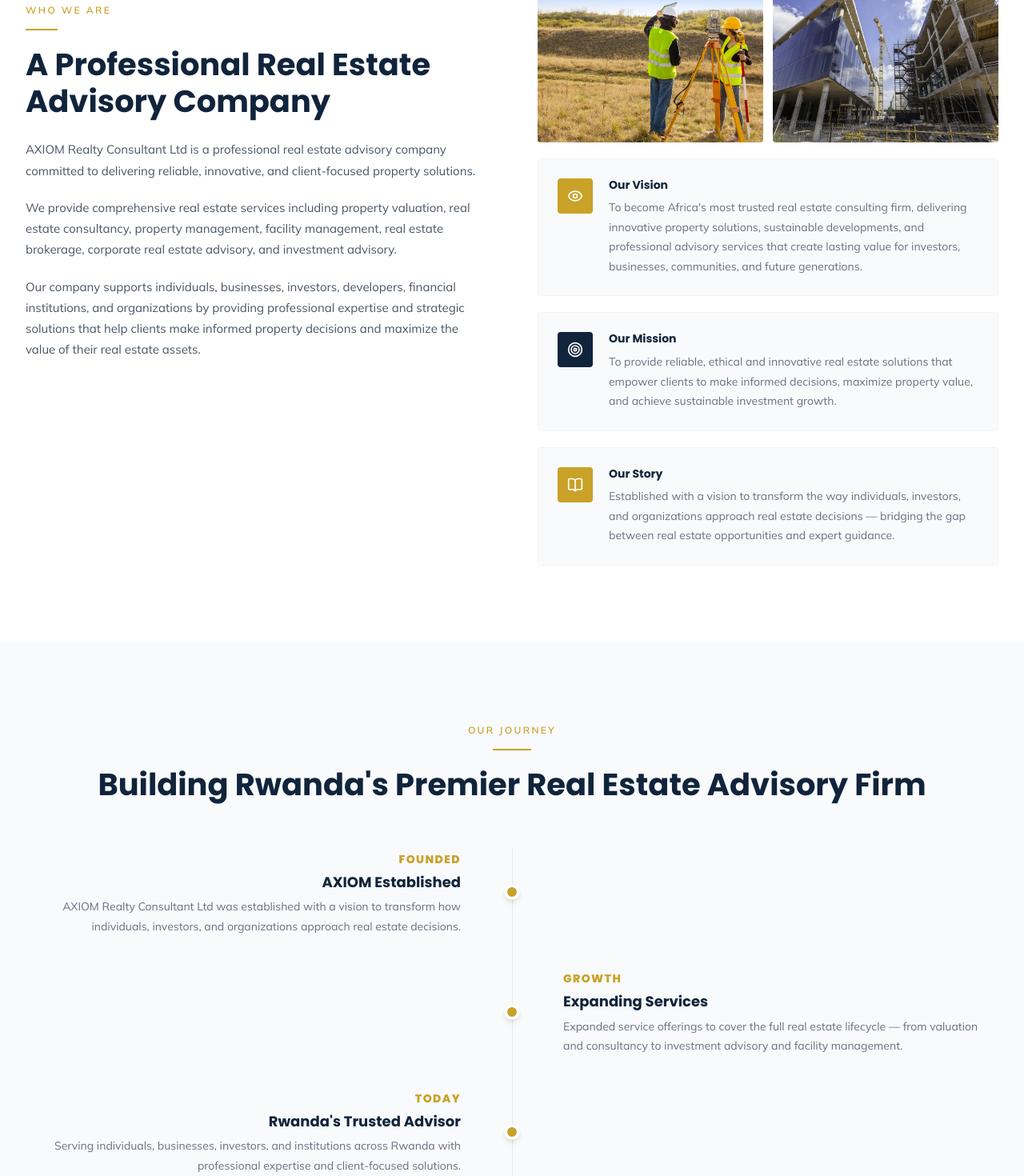
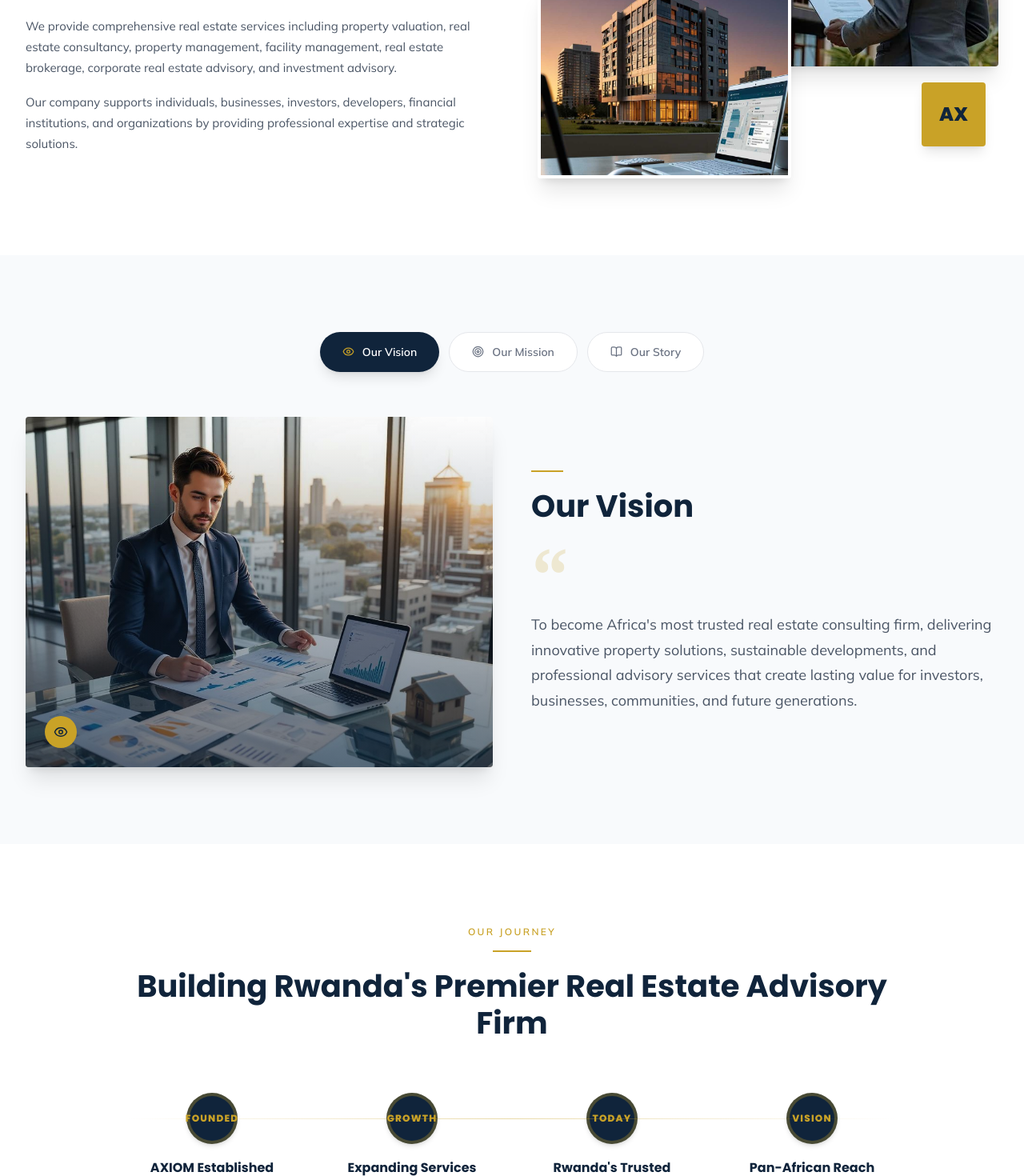
Before and after one commit to Muhinde234/orivanta, a Next.js app: page /about in a window 1280 px wide. Shown: the part 780-2250 px from the top of the page at 80% size. Built offline with nearby package versions, Linux system fonts and the light colour scheme; no server answers; the database is empty.

Commit message:
circle the button

```diff
--- a/app/about/AboutContent.tsx
+++ b/app/about/AboutContent.tsx
@@ -1,5 +1,6 @@
 'use client';
-import { motion } from 'framer-motion';
+import { useState } from 'react';
+import { motion, AnimatePresence } from 'framer-motion';
 import Image from 'next/image';
 import { Eye, Target, BookOpen } from 'lucide-react';
 import { useCMS } from '@/lib/useCMS';
@@ -7,19 +8,52 @@
 const TIMELINE = [
   { year: 'Founded', title: 'AXIOM Established', desc: 'AXIOM Realty Consultant Ltd was established with a vision to transform how individuals, investors, and organizations approach real estate decisions.' },
   { year: 'Growth', title: 'Expanding Services', desc: 'Expanded service offerings to cover the full real estate lifecycle — from valuation and consultancy to investment advisory and facility management.' },
-  { year: 'Today', title: 'Rwanda\'s Trusted Advisor', desc: 'Serving individuals, businesses, investors, and institutions across Rwanda with professional expertise and client-focused solutions.' },
-  { year: 'Vision', title: 'Pan-African Reach', desc: 'Working toward becoming Africa\'s most trusted real estate consulting firm, delivering innovative solutions that create lasting value.' },
+  { year: 'Today', title: "Rwanda's Trusted Advisor", desc: 'Serving individuals, businesses, investors, and institutions across Rwanda with professional expertise and client-focused solutions.' },
+  { year: 'Vision', title: 'Pan-African Reach', desc: "Working toward becoming Africa's most trusted real estate consulting firm, delivering innovative solutions that create lasting value." },
+];
+
+const TABS = [
+  { key: 'vision', label: 'Our Vision', icon: Eye },
+  { key: 'mission', label: 'Our Mission', icon: Target },
+  { key: 'story', label: 'Our Story', icon: BookOpen },
 ];
 
 export default function AboutContent() {
-  const { data } = useCMS(['about_who_we_are','about_who_we_are_2','about_vision','about_mission']);
+  const { data } = useCMS(['about_who_we_are', 'about_who_we_are_2', 'about_vision', 'about_mission']);
+  const [activeTab, setActiveTab] = useState('vision');
+
+  const tabContent: Record<string, { icon: React.ElementType; heading: string; body: string; image: string }> = {
+    vision: {
+      icon: Eye,
+      heading: 'Our Vision',
+      body: data.about_vision || "To become Africa's most trusted real estate consulting firm, delivering innovative property solutions, sustainable developments, and professional advisory services that create lasting value for investors, businesses, communities, and future generations.",
+      image: '/images/7.jpg',
+    },
+    mission: {
+      icon: Target,
+      heading: 'Our Mission',
+      body: data.about_mission || 'To provide reliable, ethical and innovative real estate solutions that empower clients to make informed decisions, maximize property value, and achieve sustainable investment growth.',
+      image: '/images/8.jpg',
+    },
+    story: {
+      icon: BookOpen,
+      heading: 'Our Story',
+      body: "Established with a vision to transform the way individuals, investors, and organizations approach real estate decisions — bridging the gap between real estate opportunities and expert guidance.",
+      image: '/images/9.jpg',
+    },
+  };
+
+  const current = tabContent[activeTab];
+  const Icon = current.icon;
 
   return (
     <>
-      {/* Who We Are */}
+      {/* ── Who We Are ─────────────────────────────────────────────────────── */}
       <section className="py-24 bg-white">
         <div className="max-w-7xl mx-auto px-6 lg:px-8">
           <div className="grid lg:grid-cols-2 gap-16 items-center">
+
+            {/* Text */}
             <motion.div
               initial={{ opacity: 0, x: -30 }}
               whileInView={{ opacity: 1, x: 0 }}
@@ -27,110 +61,163 @@
               transition={{ duration: 0.7 }}
             >
               <span className="text-[#C9A227] text-xs font-semibold tracking-[0.2em] uppercase">Who We Are</span>
-              <div className="w-10 h-0.5 bg-[#C9A227] mt-3 mb-5" />
-              <h2
-                className="font-heading font-bold text-[#10243B] leading-tight mb-6"
-                style={{ fontSize: 'clamp(1.75rem, 3vw, 2.75rem)', fontFamily: 'Poppins, sans-serif' }}
-              >
+              <div className="w-10 h-0.5 bg-[#C9A227] mt-3 mb-6" />
+              <h2 className="font-heading font-bold text-[#10243B] leading-tight mb-6"
+                style={{ fontSize: 'clamp(1.75rem, 3vw, 2.75rem)' }}>
                 A Professional Real Estate Advisory Company
               </h2>
-              <p className="text-gray-600 leading-relaxed mb-5">
+              <p className="text-gray-600 leading-relaxed mb-4">
                 {data.about_who_we_are || 'AXIOM Realty Consultant Ltd is a professional real estate advisory company committed to delivering reliable, innovative, and client-focused property solutions.'}
               </p>
-              <p className="text-gray-600 leading-relaxed mb-5">
+              <p className="text-gray-600 leading-relaxed mb-4">
                 {data.about_who_we_are_2 || 'We provide comprehensive real estate services including property valuation, real estate consultancy, property management, facility management, real estate brokerage, corporate real estate advisory, and investment advisory.'}
               </p>
               <p className="text-gray-600 leading-relaxed">
-                Our company supports individuals, businesses, investors, developers, financial institutions, and organizations by providing professional expertise and strategic solutions that help clients make informed property decisions and maximize the value of their real estate assets.
+                Our company supports individuals, businesses, investors, developers, financial institutions, and organizations by providing professional expertise and strategic solutions.
               </p>
             </motion.div>
 
+            {/* Stacked image collage */}
             <motion.div
               initial={{ opacity: 0, x: 30 }}
               whileInView={{ opacity: 1, x: 0 }}
               viewport={{ once: true }}
               transition={{ duration: 0.7, delay: 0.2 }}
-              className="space-y-5"
+              className="relative h-[480px]"
             >
-              {/* Image grid */}
-              <div className="grid grid-cols-2 gap-3 mb-5">
-                <div className="relative aspect-[4/3] rounded-sm overflow-hidden">
-                  <Image src="/images/3.jpg" alt="AXIOM office" fill className="object-cover" />
-                </div>
-                <div className="relative aspect-[4/3] rounded-sm overflow-hidden">
-                  <Image src="/images/4.jpg" alt="Property advisory" fill className="object-cover" />
-                </div>
-                <div className="relative aspect-[4/3] rounded-sm overflow-hidden">
-                  <Image src="/images/5.jpg" alt="Real estate" fill className="object-cover" />
-                </div>
-                <div className="relative aspect-[4/3] rounded-sm overflow-hidden">
-                  <Image src="/images/6.jpg" alt="Kigali property" fill className="object-cover" />
-                </div>
+              {/* Main large image */}
+              <div className="absolute top-0 right-0 w-[75%] h-[340px] rounded-sm overflow-hidden shadow-xl">
+                <Image src="/images/3.jpg" alt="AXIOM advisory" fill className="object-cover" />
               </div>
-              {[
-                { icon: Eye, title: 'Our Vision', color: '#C9A227', desc: data.about_vision || 'To become Africa\'s most trusted real estate consulting firm, delivering innovative property solutions, sustainable developments, and professional advisory services that create lasting value for investors, businesses, communities, and future generations.' },
-                { icon: Target, title: 'Our Mission', color: '#10243B', desc: data.about_mission || 'To provide reliable, ethical and innovative real estate solutions that empower clients to make informed decisions, maximize property value, and achieve sustainable investment growth.' },
-                { icon: BookOpen, title: 'Our Story', color: '#C9A227', desc: 'Established with a vision to transform the way individuals, investors, and organizations approach real estate decisions — bridging the gap between real estate opportunities and expert guidance.' },
-              ].map((item, i) => {
-                const Icon = item.icon;
-                return (
-                  <div key={i} className="flex gap-5 p-6 bg-[#F8FAFC] rounded-sm border border-gray-100 hover:border-[#C9A227]/30 hover:shadow-md transition-all duration-300">
-                    <div className="w-11 h-11 rounded-sm flex items-center justify-center flex-shrink-0" style={{ background: item.color === '#C9A227' ? '#C9A227' : '#10243B' }}>
-                      <Icon size={20} className="text-white" />
-                    </div>
-                    <div>
-                      <h3 className="font-heading font-bold text-[#10243B] mb-2 text-sm" style={{ fontFamily: 'Poppins, sans-serif' }}>{item.title}</h3>
-                      <p className="text-gray-500 text-sm leading-relaxed">{item.desc}</p>
-                    </div>
-                  </div>
-                );
-              })}
+              {/* Accent image bottom-left */}
+              <div className="absolute bottom-0 left-0 w-[55%] h-[240px] rounded-sm overflow-hidden shadow-xl border-4 border-white">
+                <Image src="/images/4.jpg" alt="Property consulting" fill className="object-cover" />
+              </div>
+              {/* Gold accent block */}
+              <div className="absolute bottom-10 right-4 w-20 h-20 bg-[#C9A227] rounded-sm flex items-center justify-center shadow-lg">
+                <span className="text-[#10243B] font-black text-2xl" style={{ fontFamily: 'Poppins, sans-serif' }}>AX</span>
+              </div>
             </motion.div>
           </div>
         </div>
       </section>
 
-      {/* Timeline */}
+      {/* ── Vision / Mission / Story tabs ──────────────────────────────────── */}
       <section className="py-24 bg-[#F8FAFC]">
         <div className="max-w-7xl mx-auto px-6 lg:px-8">
+
+          {/* Tab buttons */}
+          <motion.div
+            initial={{ opacity: 0, y: 20 }}
+            whileInView={{ opacity: 1, y: 0 }}
+            viewport={{ once: true }}
+            transition={{ duration: 0.5 }}
+            className="flex flex-wrap justify-center gap-3 mb-14"
+          >
+            {TABS.map(tab => {
+              const TabIcon = tab.icon;
+              const isActive = activeTab === tab.key;
+              return (
+                <button
+                  key={tab.key}
+                  onClick={() => setActiveTab(tab.key)}
+                  className={`flex items-center gap-2.5 px-7 py-3.5 rounded-full text-sm font-semibold transition-all duration-300 ${
+                    isActive
+                      ? 'bg-[#10243B] text-white shadow-lg'
+                      : 'bg-white border border-gray-200 text-gray-500 hover:border-[#C9A227] hover:text-[#10243B]'
+                  }`}
+                >
+                  <TabIcon size={15} className={isActive ? 'text-[#C9A227]' : ''} />
+                  {tab.label}
+                </button>
+              );
+            })}
+          </motion.div>
+
+          {/* Tab panel */}
+          <AnimatePresence mode="wait">
+            <motion.div
+              key={activeTab}
+              initial={{ opacity: 0, y: 20 }}
+              animate={{ opacity: 1, y: 0 }}
+              exit={{ opacity: 0, y: -20 }}
+              transition={{ duration: 0.4 }}
+              className="grid lg:grid-cols-2 gap-12 items-center"
+            >
+              {/* Image */}
+              <div className="relative aspect-[4/3] rounded-sm overflow-hidden shadow-xl order-2 lg:order-1">
+                <Image src={current.image} alt={current.heading} fill className="object-cover" />
+                <div className="absolute inset-0 bg-gradient-to-t from-[#10243B]/60 to-transparent" />
+                <div className="absolute bottom-6 left-6">
+                  <div className="w-10 h-10 rounded-full bg-[#C9A227] flex items-center justify-center">
+                    <Icon size={18} className="text-[#10243B]" />
+                  </div>
+                </div>
+              </div>
+
+              {/* Content */}
+              <div className="order-1 lg:order-2">
+                <div className="w-10 h-0.5 bg-[#C9A227] mb-5" />
+                <h2 className="font-heading font-bold text-[#10243B] mb-6"
+                  style={{ fontSize: 'clamp(1.75rem, 3vw, 2.5rem)' }}>
+                  {current.heading}
+                </h2>
+                {/* Large decorative quote mark */}
+                <div className="text-[#C9A227]/20 font-black leading-none mb-2 select-none"
+                  style={{ fontSize: '6rem', fontFamily: 'Georgia, serif', lineHeight: 0.8 }}>
+                  &ldquo;
+                </div>
+                <p className="text-gray-600 leading-relaxed text-base sm:text-lg">
+                  {current.body}
+                </p>
+              </div>
+            </motion.div>
+          </AnimatePresence>
+        </div>
+      </section>
+
+      {/* ── Timeline ───────────────────────────────────────────────────────── */}
+      <section className="py-24 bg-white">
+        <div className="max-w-5xl mx-auto px-6 lg:px-8">
           <motion.div
             initial={{ opacity: 0, y: 24 }}
             whileInView={{ opacity: 1, y: 0 }}
             viewport={{ once: true }}
             transition={{ duration: 0.6 }}
-            className="text-center mb-14"
+            className="text-center mb-16"
           >
             <span className="text-[#C9A227] text-xs font-semibold tracking-[0.2em] uppercase">Our Journey</span>
             <div className="w-12 h-0.5 bg-[#C9A227] mx-auto mt-3 mb-5" />
-            <h2 className="font-heading font-bold text-[#10243B]" style={{ fontSize: 'clamp(1.75rem, 3vw, 2.5rem)', fontFamily: 'Poppins, sans-serif' }}>
+            <h2 className="font-heading font-bold text-[#10243B]"
+              style={{ fontSize: 'clamp(1.75rem, 3vw, 2.5rem)' }}>
               Building Rwanda&apos;s Premier Real Estate Advisory Firm
             </h2>
           </motion.div>
 
+          {/* Horizontal timeline on desktop */}
           <div className="relative">
-            {/* Vertical line */}
-            <div className="absolute left-1/2 top-0 bottom-0 w-px bg-[#E5E7EB] hidden lg:block" />
+            {/* Connecting line */}
+            <div className="hidden lg:block absolute top-8 left-0 right-0 h-px bg-gradient-to-r from-transparent via-[#C9A227]/40 to-transparent" />
 
-            <div className="space-y-10">
+            <div className="grid grid-cols-1 lg:grid-cols-4 gap-10">
               {TIMELINE.map((item, i) => (
                 <motion.div
                   key={i}
-                  initial={{ opacity: 0, y: 24 }}
+                  initial={{ opacity: 0, y: 30 }}
                   whileInView={{ opacity: 1, y: 0 }}
                   viewport={{ once: true }}
-                  transition={{ duration: 0.5, delay: i * 0.1 }}
-                  className={`relative grid lg:grid-cols-2 gap-8 items-center ${i % 2 === 0 ? '' : 'lg:direction-rtl'}`}
+                  transition={{ duration: 0.5, delay: i * 0.12 }}
+                  className="flex flex-col items-center text-center lg:items-center"
                 >
                   {/* Dot */}
-                  <div className="hidden lg:flex absolute left-1/2 -translate-x-1/2 w-5 h-5 rounded-full bg-[#C9A227] border-4 border-white shadow-md z-10" />
-
-                  <div className={`${i % 2 === 0 ? 'lg:text-right lg:pr-12' : 'lg:col-start-2 lg:pl-12'}`}>
-                    <span className="inline-block text-[#C9A227] font-heading font-black text-sm tracking-widest uppercase mb-2" style={{ fontFamily: 'Poppins, sans-serif' }}>
+                  <div className="w-16 h-16 rounded-full bg-[#10243B] border-4 border-[#C9A227]/30 flex items-center justify-center mb-5 flex-shrink-0 shadow-md">
+                    <span className="text-[#C9A227] font-black text-xs tracking-widest uppercase"
+                      style={{ fontFamily: 'Poppins, sans-serif' }}>
                       {item.year}
                     </span>
-                    <h3 className="font-heading font-bold text-[#10243B] text-lg mb-2" style={{ fontFamily: 'Poppins, sans-serif' }}>{item.title}</h3>
-                    <p className="text-gray-500 text-sm leading-relaxed">{item.desc}</p>
                   </div>
+                  <h3 className="font-heading font-bold text-[#10243B] text-base mb-2">{item.title}</h3>
+                  <p className="text-gray-500 text-sm leading-relaxed">{item.desc}</p>
                 </motion.div>
               ))}
             </div>
@@ -138,9 +225,11 @@
         </div>
       </section>
 
-      {/* Stats counters */}
-      <section className="py-20 bg-[#10243B]">
-        <div className="max-w-7xl mx-auto px-6 lg:px-8">
+      {/* ── Stats ──────────────────────────────────────────────────────────── */}
+      <section className="py-20 bg-[#10243B] relative overflow-hidden">
+        <div className="absolute inset-0 opacity-[0.03]"
+          style={{ backgroundImage: 'linear-gradient(#C9A227 1px, transparent 1px), linear-gradient(90deg, #C9A227 1px, transparent 1px)', backgroundSize: '60px 60px' }} />
+        <div className="max-w-7xl mx-auto px-6 lg:px-8 relative z-10">
           <div className="grid grid-cols-2 lg:grid-cols-4 gap-8 text-center">
             {[
               { value: '8+', label: 'Professional Services' },
@@ -155,7 +244,8 @@
                 viewport={{ once: true }}
                 transition={{ duration: 0.5, delay: i * 0.1 }}
               >
-                <div className="font-heading font-black text-[#C9A227] mb-2" style={{ fontSize: 'clamp(2rem, 4vw, 3rem)', fontFamily: 'Poppins, sans-serif' }}>
+                <div className="font-heading font-black text-[#C9A227] mb-2"
+                  style={{ fontSize: 'clamp(2rem, 4vw, 3rem)' }}>
                   {stat.value}
                 </div>
                 <div className="text-white/60 text-sm">{stat.label}</div>
--- a/components/ui/NewsletterForm.tsx
+++ b/components/ui/NewsletterForm.tsx
@@ -13,7 +13,7 @@
       />
       <button
         type="submit"
-        className="flex-shrink-0 bg-[#C9A227] text-[#10243B] w-10 h-10 rounded flex items-center justify-center hover:bg-[#b8911f] transition-colors"
+        className="flex-shrink-0 bg-[#C9A227] text-[#10243B] w-10 h-10 rounded-full flex items-center justify-center hover:bg-[#b8911f] transition-colors"
         aria-label="Subscribe to newsletter"
       >
         <ArrowRight size={15} />
```
